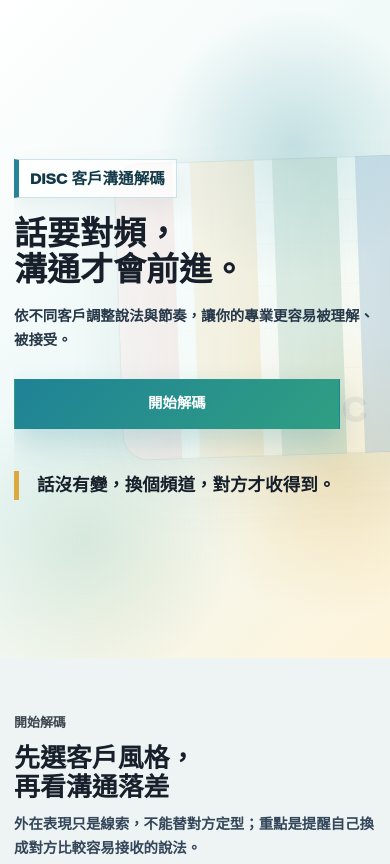
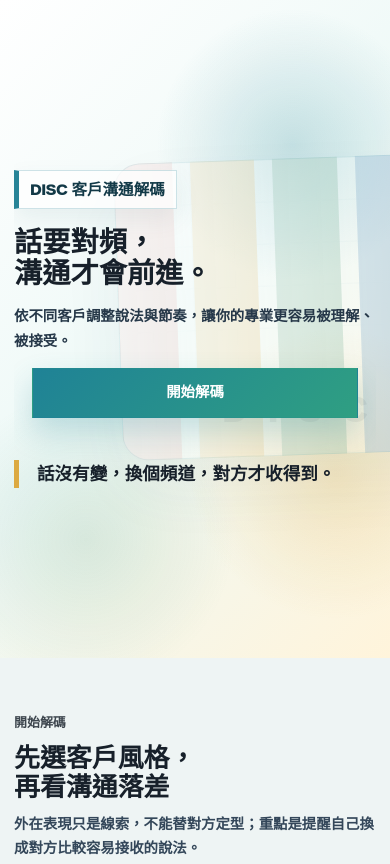
Before and after one commit to kellyA9/disc-customer-communication, a plain HTML site: page index.html in a window 390 px wide. Shown: the top 864 px of the page. Drawn offline with Linux system fonts and the light colour scheme.

Commit message:
Add files via upload

```diff
--- a/styles.css
+++ b/styles.css
@@ -132,7 +132,7 @@ button:focus-visible, a:focus-visible, summary:focus-visible {
 }
 h1, h2, h3, p { margin-top: 0; }
 .hero-title-line { display: inline; }
-.mobile-two-line span { display: inline; }
+  .mobile-two-line span { display: inline; }
 h1 {
   max-width: none;
   margin-bottom: 16px;
@@ -477,6 +477,10 @@ h1 {
 }
 @media (max-width: 560px) {
   html { font-size: 90%; }
+
+  .pitfalls .section-head h2 {
+    font-size: clamp(1.62rem, 3.6vw, 2.7rem);
+  }
   .mobile-two-line span {
     display: block;
     white-space: nowrap;
@@ -500,7 +504,7 @@ h1 {
   .hero__media::before { opacity: .45; right: -90px; top: 24%; width: 360px; }
   .hero__media::after { opacity: .45; right: 18px; top: 58%; }
   h1 {
-    font-size: clamp(1.881rem, 8.4645vw, 2.66475rem);
+    font-size: clamp(1.608255rem, 7.2371475vw, 2.27836125rem);
     white-space: normal;
   }
   .hero-title-line {
@@ -518,7 +522,7 @@ h1 {
   .step-panel { padding: 16px; }
   .phrase-card { grid-template-columns: 1fr; }
   .secondary-button, .text-button { width: 100%; box-sizing: border-box; }
-  .primary-action { width: 90%; max-width: 100%; box-sizing: border-box; }
+  .primary-action { width: 90%; max-width: 100%; box-sizing: border-box; display: flex; margin-left: auto; margin-right: auto; }
   .footer {
     text-align: left;
   }
```
